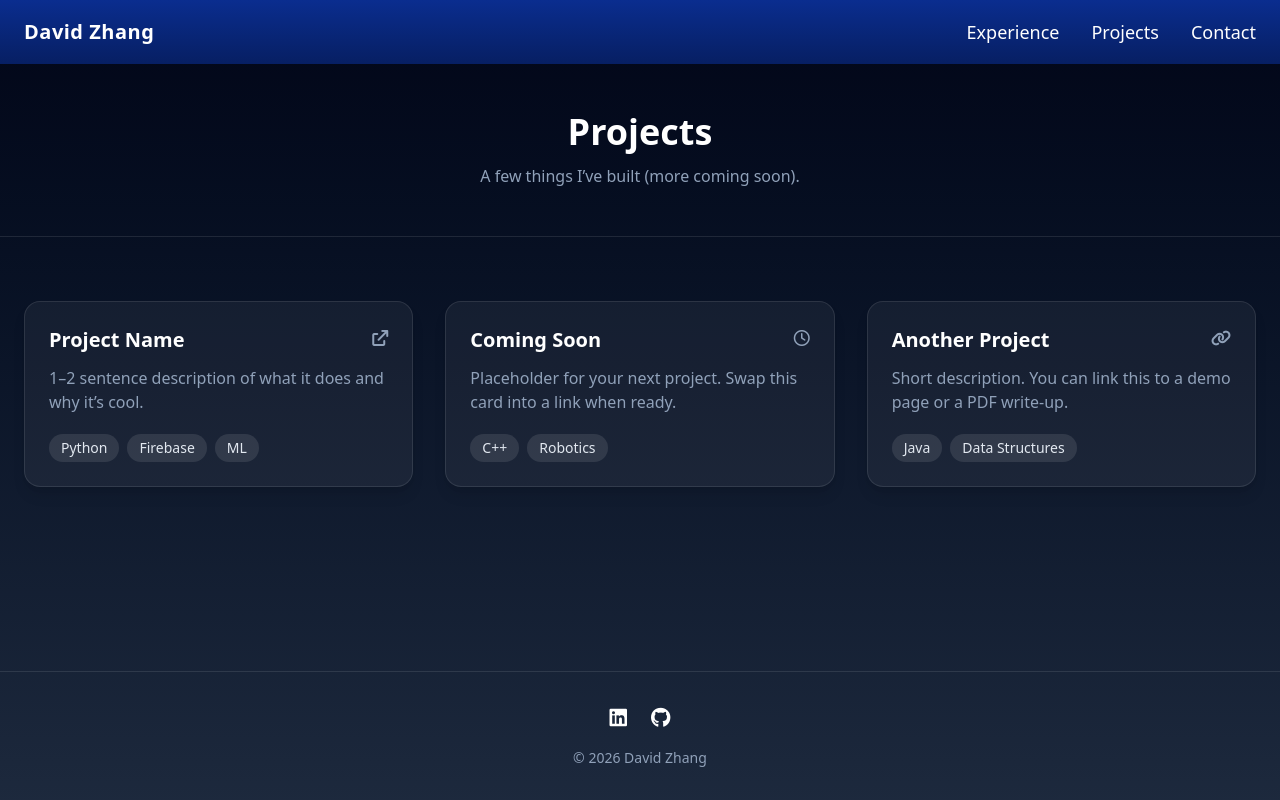
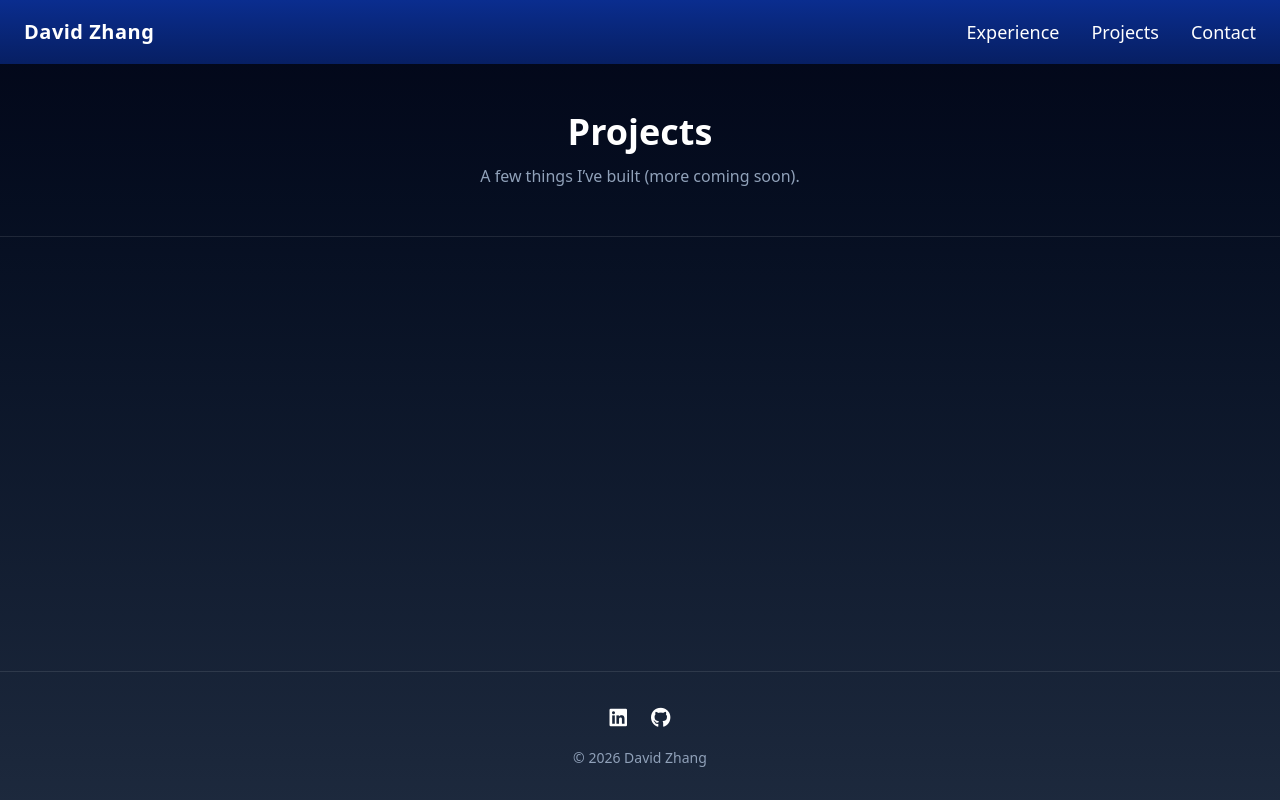
Before and after one commit to davidzhang0118/davidzhangwebsite, a website: page src/projects.html in a window 1280 px wide. Drawn offline with nearby package versions, Linux system fonts and the light colour scheme.

Commit message:
removing project templates

```diff
--- a/src/projects.html
+++ b/src/projects.html
@@ -27,7 +27,7 @@
         <div class="grid grid-cols-1 sm:grid-cols-2 lg:grid-cols-3 gap-8">
 
             <!-- Card (clickable) -->
-            <a href="https://github.com/your-link" target="_blank" class="group block rounded-2xl border border-white/10 bg-white/5 p-6 shadow-lg transition
+            <!-- <a href="https://github.com/your-link" target="_blank" class="group block rounded-2xl border border-white/10 bg-white/5 p-6 shadow-lg transition
                 hover:-translate-y-1 hover:bg-white/10 hover:border-white/20">
                 <div class="flex items-start justify-between gap-4">
                     <h2 class="text-xl font-semibold group-hover:text-white">Project Name</h2>
@@ -45,10 +45,10 @@
                     <span class="rounded-full bg-white/10 px-3 py-1 text-sm text-slate-200">Firebase</span>
                     <span class="rounded-full bg-white/10 px-3 py-1 text-sm text-slate-200">ML</span>
                 </div>
-            </a>
+            </a> -->
 
             <!-- Card (not clickable yet) -->
-            <div class="rounded-2xl border border-white/10 bg-white/5 p-6 shadow-lg">
+            <!-- <div class="rounded-2xl border border-white/10 bg-white/5 p-6 shadow-lg">
                 <div class="flex items-start justify-between gap-4">
                     <h2 class="text-xl font-semibold">Coming Soon</h2>
                     <span class="text-slate-400">
@@ -64,10 +64,10 @@
                     <span class="rounded-full bg-white/10 px-3 py-1 text-sm text-slate-200">C++</span>
                     <span class="rounded-full bg-white/10 px-3 py-1 text-sm text-slate-200">Robotics</span>
                 </div>
-            </div>
+            </div> -->
 
             <!-- Another clickable card -->
-            <a href="#" class="group block rounded-2xl border border-white/10 bg-white/5 p-6 shadow-lg transition
+            <!-- <a href="#" class="group block rounded-2xl border border-white/10 bg-white/5 p-6 shadow-lg transition
                         hover:-translate-y-1 hover:bg-white/10 hover:border-white/20">
                 <div class="flex items-start justify-between gap-4">
                     <h2 class="text-xl font-semibold">Another Project</h2>
@@ -83,8 +83,8 @@
                 <div class="mt-5 flex flex-wrap gap-2">
                     <span class="rounded-full bg-white/10 px-3 py-1 text-sm text-slate-200">Java</span>
                     <span class="rounded-full bg-white/10 px-3 py-1 text-sm text-slate-200">Data Structures</span>
-                </div>
-            </a>
+                </div> -->
+            <!-- </a> -->
         </div>
     </main>
 
```
